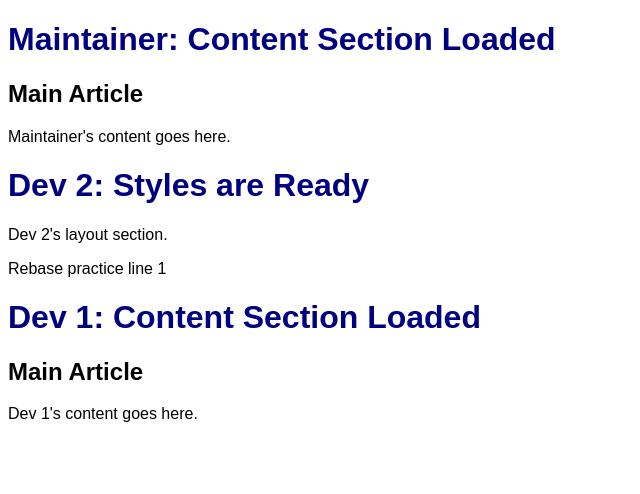
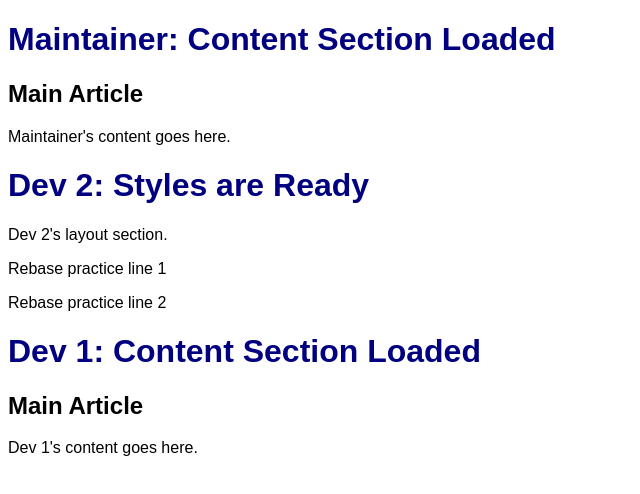
Before and after one commit to lumanogenricobsit/chaos-project, a plain HTML site: page index.html in a window 1280 px wide. Shown: the whole page, without its empty margins (0-640 px from the left). Drawn offline with Linux system fonts and the light colour scheme.

Commit message:
practice: add line 2

```diff
--- a/index.html
+++ b/index.html
@@ -19,6 +19,7 @@
   <p>Dev 2's layout section.</p>
 
   <p>Rebase practice line 1</p>
+  <p>Rebase practice line 2</p>
 
 
 </div>
```
